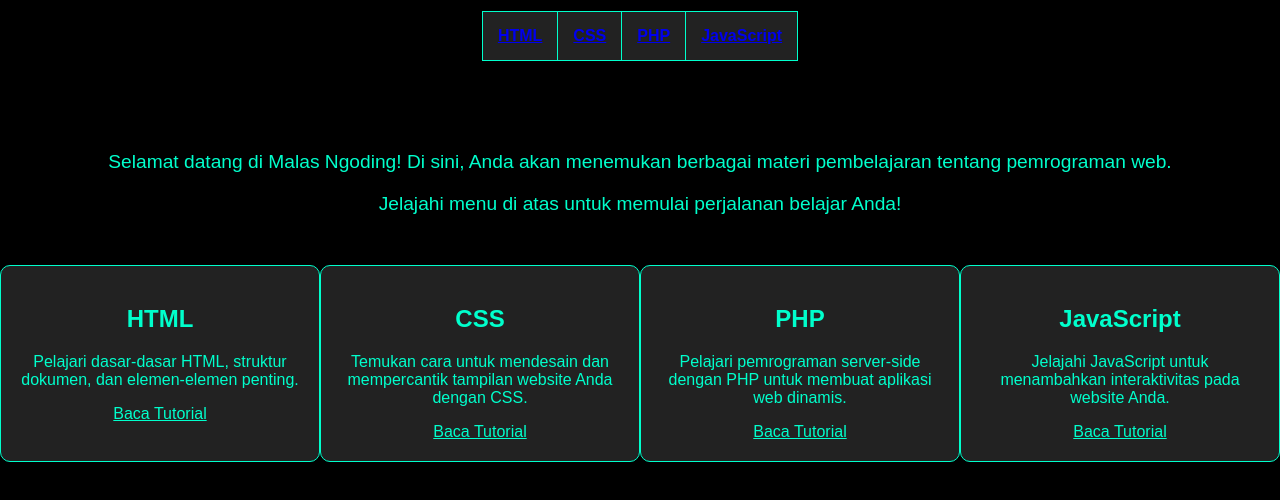
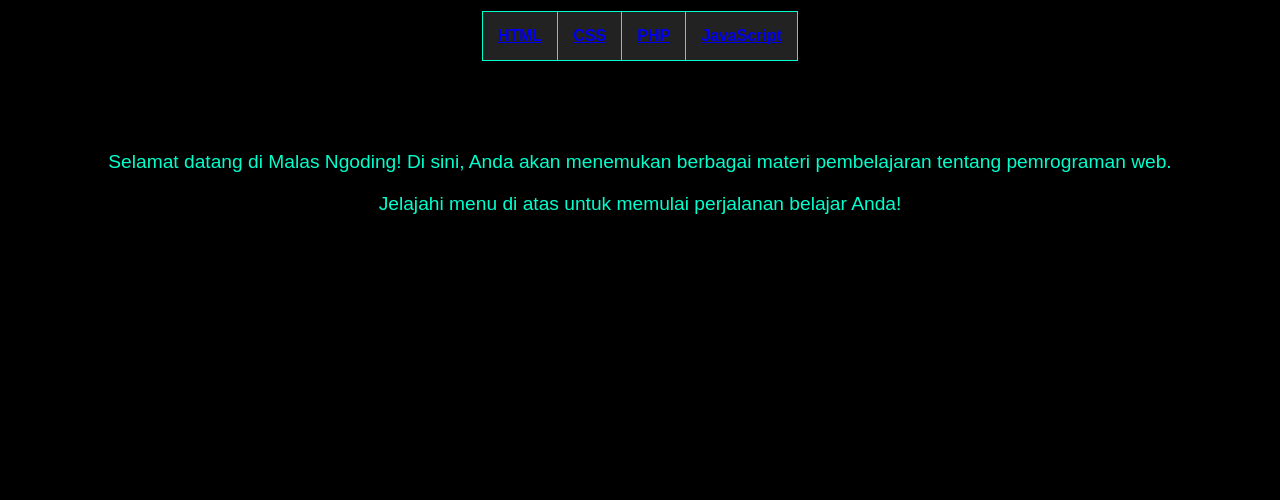
Before and after one commit to TR1OM0YMOY/website-personal, a plain HTML site: page index.html in a window 1280 px wide. Shown: the part 158-658 px from the top of the page. Drawn offline with Linux system fonts and the light colour scheme.

Commit message:
Update index.html

```diff
--- a/index.html
+++ b/index.html
@@ -89,25 +89,3 @@
     <p>Selamat datang di Malas Ngoding! Di sini, Anda akan menemukan berbagai materi pembelajaran tentang pemrograman web.</p>
     <p>Jelajahi menu di atas untuk memulai perjalanan belajar Anda!</p>
 </div>
-
-<div class="tutorials">
-    <div class="tutorial" id="html">
-        <h2>HTML</h2>
-        <p>Pelajari dasar-dasar HTML, struktur dokumen, dan elemen-elemen penting.</p>
-        <a href="tutorial-html.html" style="color: #00ffcc;">Baca Tutorial</a>
-    </div>
-    <div class="tutorial" id="css">
-        <h2>CSS</h2>
-        <p>Temukan cara untuk mendesain dan mempercantik tampilan website Anda dengan CSS.</p>
-        <a href="tutorial-css.html" style="color: #00ffcc;">Baca Tutorial</a>
-    </div>
-    <div class="tutorial" id="php">
-        <h2>PHP</h2>
-        <p>Pelajari pemrograman server-side dengan PHP untuk membuat aplikasi web dinamis.</p>
-        <a href="tutorial-php.html" style="color: #00ffcc;">Baca Tutorial</a>
-    </div>
-    <div class="tutorial" id="javascript">
-        <h2>JavaScript</h2>
-        <p>Jelajahi JavaScript untuk menambahkan interaktivitas pada website Anda.</p>
-        <a href="tutorial-javascript.html" style="color: #00ffcc;">Baca Tutorial</a>
-    </div>
```
